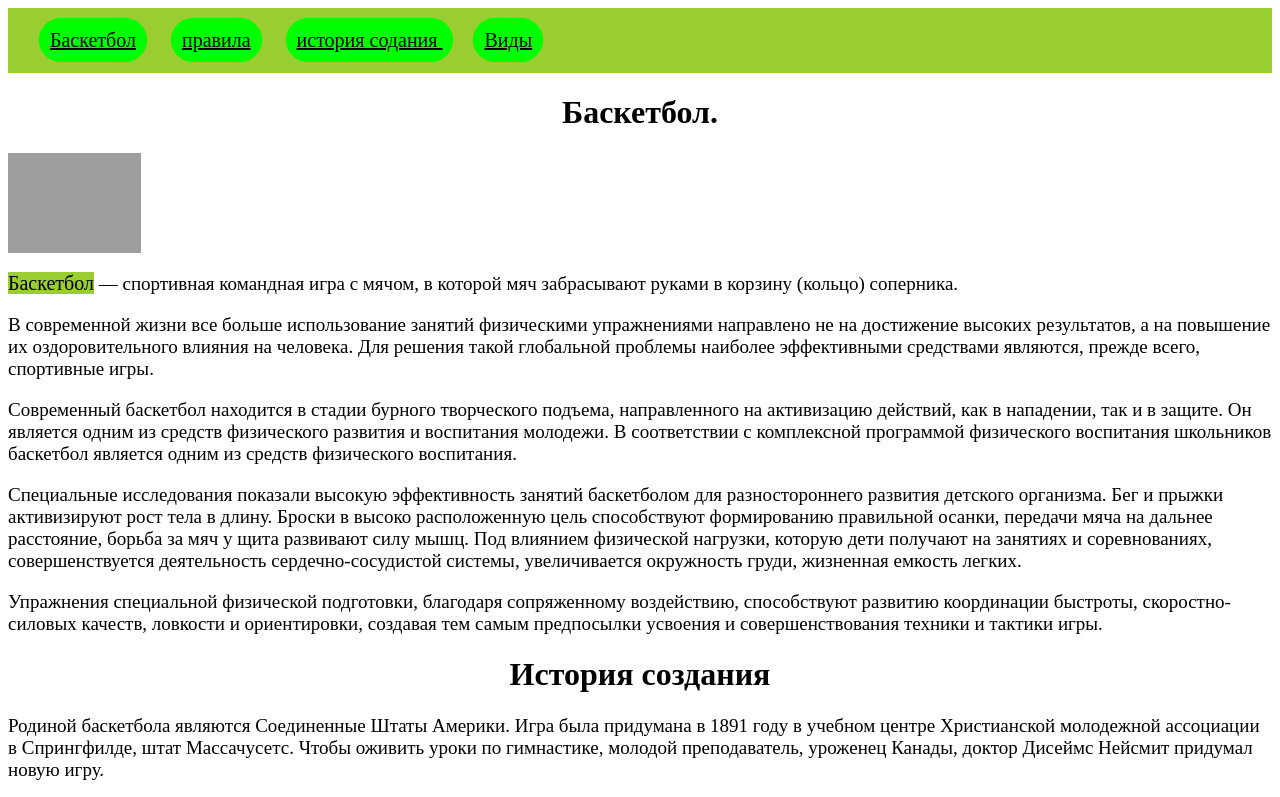
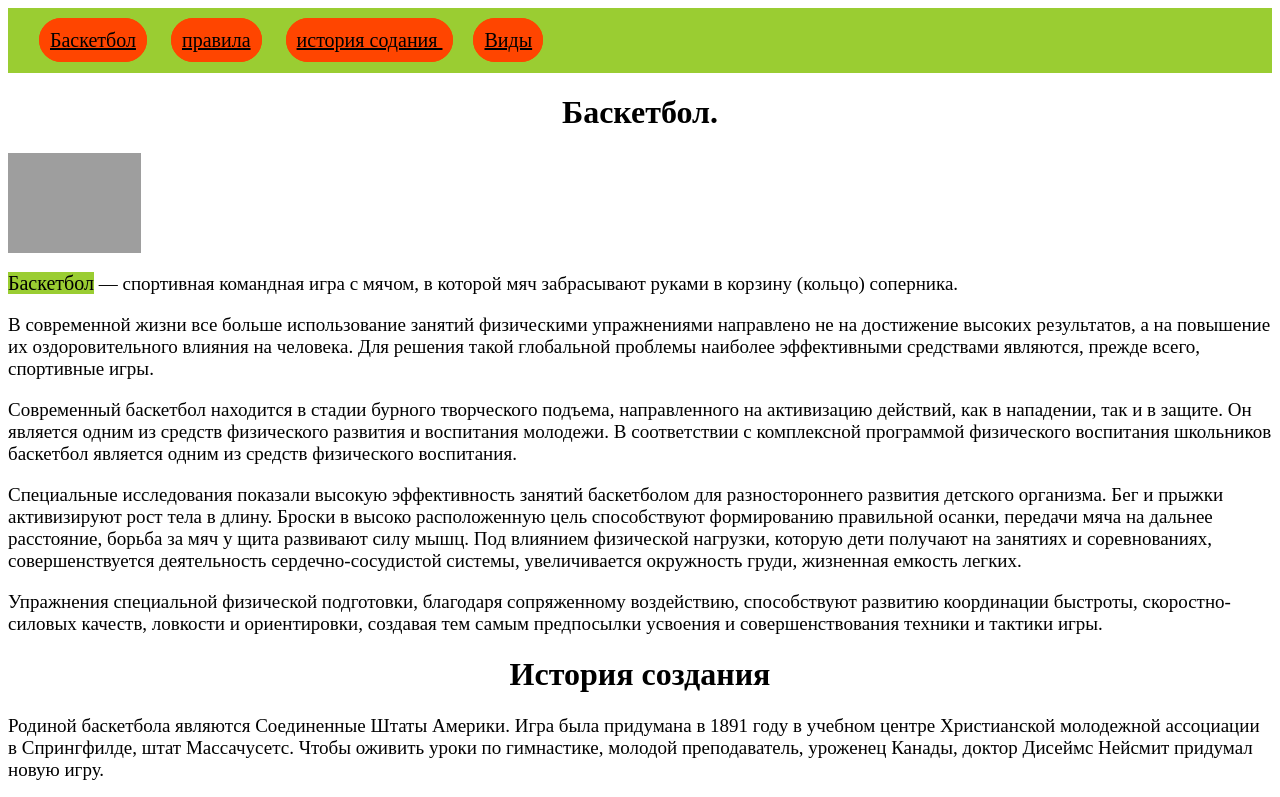
Before and after one commit to MilanaLu2010/-, a plain HTML site: page index.html in a window 1280 px wide. Shown: the top 797 px of the page. Drawn offline with Linux system fonts and the light colour scheme; grey boxes are pictures that could not be loaded.

Commit message:
Update index.css

```diff
--- a/index.css
+++ b/index.css
@@ -1,10 +1,10 @@
 header a{
 
-	background-color: lime;
+	background-color: OrangeRed;
 	color: black;
 	font-size: 20px;
 	border-radius:30px;
-	border:1px solid lime;
+	border:1px solid OrangeRed;
     padding: 10px;
     margin: 10px;
     text-align: center;
```
